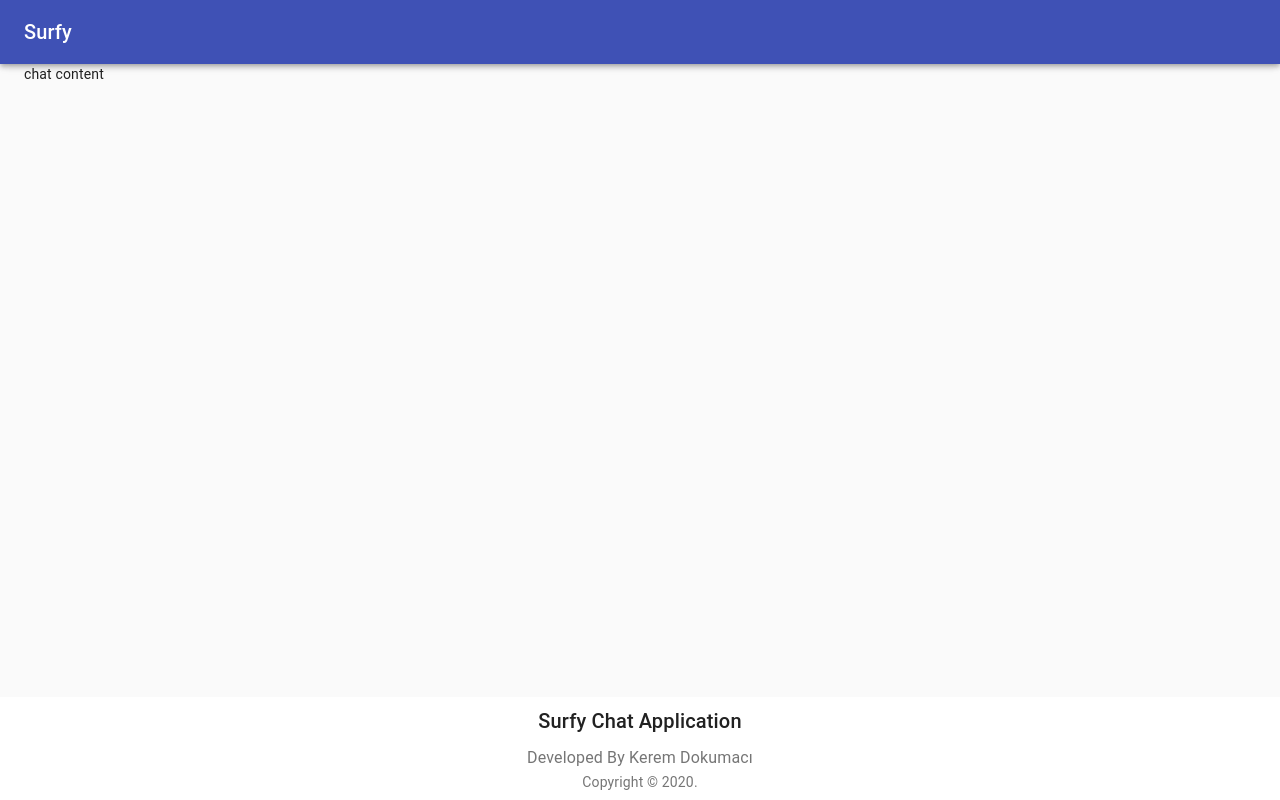
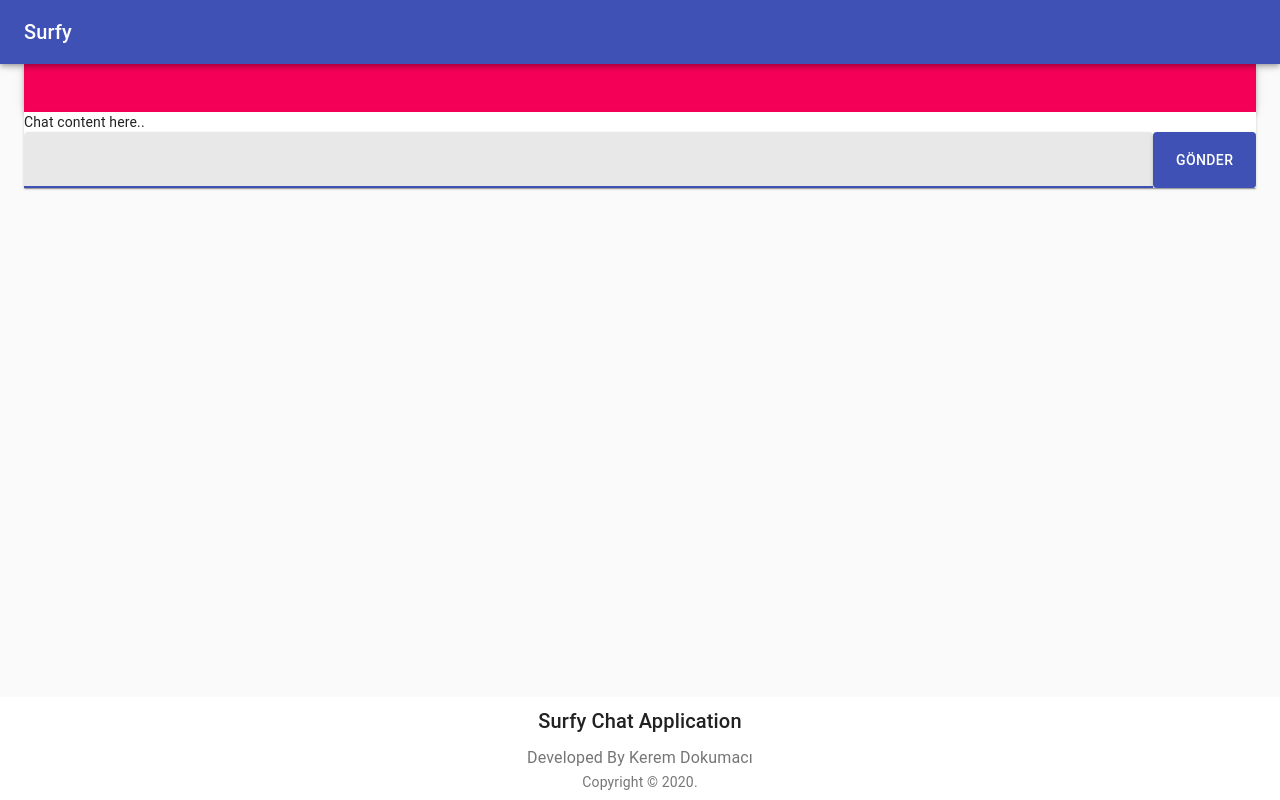
Before and after one commit to keremdokumaci/surfywebapp, a React (Create React App) app: page /rooms/1 in a window 1280 px wide. Built offline with nearby package versions, Linux system fonts and the light colour scheme.

Commit message:
update: chat page and chat context

```diff
--- a/src/contexts/ChatContext.js
+++ b/src/contexts/ChatContext.js
@@ -2,23 +2,24 @@ import React, { useEffect, useState } from 'react';
 
 export const ChatContext = React.createContext();
 
-export default ({children}) => {
+const ChatContextProvider = ({children}) => {
     const [currentChatRoom,setCurrentChatRoom] = useState(null);
 
-    const title = currentChatRoom?.title;
+    var title = currentChatRoom?.title;
 
     const defaultContext = {
-        currentChatRoom,
-        setCurrentChatRoom,
-        title
+        title,
+        setCurrentChatRoom
     }
 
     useEffect(() => {
-
+        title = currentChatRoom?.title;
     }, [currentChatRoom])
     return(
         <ChatContext.Provider value={defaultContext}>
             {children}
         </ChatContext.Provider>
-    )
+    );
 }
+
+export default ChatContextProvider;
--- a/src/pages/Chat/index.js
+++ b/src/pages/Chat/index.js
@@ -1,14 +1,58 @@
 import React, { useContext } from 'react';
 import {ChatContext} from '../../contexts/ChatContext';
+import { makeStyles } from '@material-ui/core/styles';
+import AppBar from '@material-ui/core/AppBar';
+import Toolbar from '@material-ui/core/Toolbar';
+import Typography from '@material-ui/core/Typography';
+import { Card, TextField, Button, Grid } from '@material-ui/core';
+
+const useStyles = makeStyles((theme) => ({
+    root: {
+        flexGrow: 1,
+    },
+    menuButton: {
+        marginRight: theme.spacing(2),
+    },
+}));
 
 const Chat = () => {
+    const classes = useStyles();
     const {title} = useContext(ChatContext);
     console.log(title);
 
     return(
-        <div>
-            chat content
-        </div>
+        <Grid container>
+            <Grid item xs={12} sm={12} md={12} l={12} xl={12}>
+                <div className={classes.root}>
+                    <AppBar position="static" color='secondary'>
+                    <Toolbar variant="dense">
+                        <Typography variant="h6" color="inherit">
+                            {title}
+                        </Typography>
+                    </Toolbar>
+                    </AppBar>
+                </div>
+            </Grid>
+            <Grid item xs={12} sm={12} md={12} l={12} xl={12}>
+                <Card style={{borderRadius:'0'}}>
+                    Chat content here..
+                </Card>
+            </Grid>
+            <Grid item xs={12} sm={12} md={12} l={12} xl={12}>
+                <Card style={{borderRadius:'0'}}>
+                    <Grid container>
+                    <Grid item xs={11} sm={11} md={11} l={11} xl={11}>
+                        <TextField variant="filled" style={{width:'100%'}} autoFocus/>
+                    </Grid>
+                    <Grid item xs={1} sm={1} md={1} l={1} xl={1} style={{position:'relative'}}>
+                        <Button variant="contained" color="primary" style={{position:'absolute',right:0,bottom:0,height:'100%',width:'100%'}}>
+                            Gönder
+                        </Button>
+                    </Grid>
+                    </Grid>
+                </Card>
+            </Grid>
+        </Grid>
     )
 };
 
--- a/src/pages/Home/components/chatCard.js
+++ b/src/pages/Home/components/chatCard.js
@@ -8,6 +8,7 @@ import CardMedia from '@material-ui/core/CardMedia';
 import Button from '@material-ui/core/Button';
 import Typography from '@material-ui/core/Typography';
 import {ChatContext} from '../../../contexts/ChatContext';
+import { useHistory } from "react-router-dom";
 
 const useStyles = makeStyles({
     root: {
@@ -23,9 +24,11 @@ const ChatCard = (props) => {
     const {title,description,imageUrl,owner,roomId} = props;
     const {setCurrentChatRoom} = useContext(ChatContext);
 
+    let history = useHistory();
+
     const joinChat = () => {
         setCurrentChatRoom({title:title,description:description,owner:owner,imageUrl:imageUrl,roomId:roomId});
-        window.location = window.location.origin+`/rooms/${roomId}`;
+        history.push(`/rooms/${roomId}`);
     }
     return(
         <>
--- a/src/pages/Layout/components/header.js
+++ b/src/pages/Layout/components/header.js
@@ -21,7 +21,6 @@ const useStyles = makeStyles((theme) => ({
     },
     navbar: {
         right:0,
-        position:'fixed'
     },
     routerLink: {
         textDecoration: 'none'
```
Also changed, not shown: 1 other file (tests, documents, lock files or other folders).
